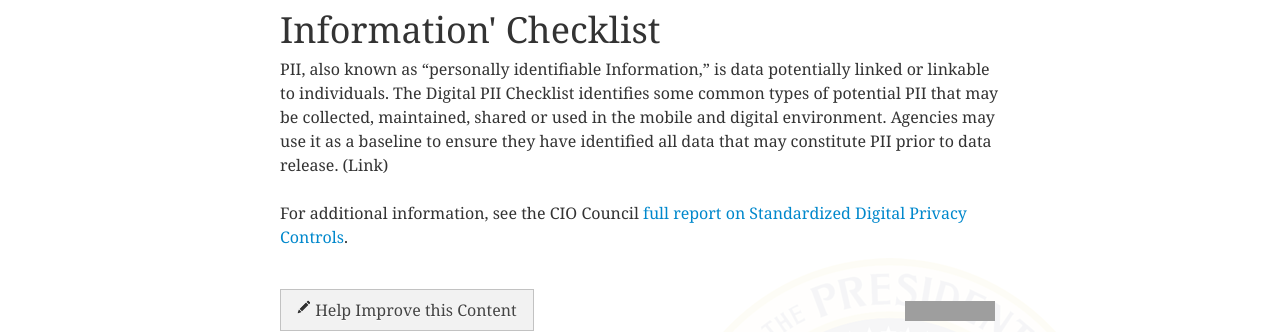
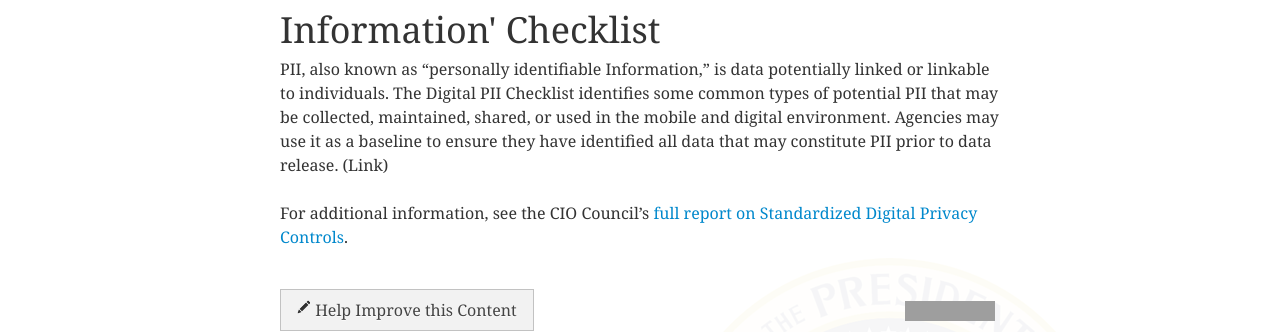
Before and after one commit to gbinal/p-o-d.github.com, a Jekyll site: the page built from digital-pii-checklist.md, in a window 1280 px wide. Shown: the part 147-479 px from the top of the page. Built offline with Jekyll 4.4.1, drawn with Linux system fonts in a browser that asks for light colours; nearby versions of some CDN libraries; grey boxes are pictures that could not be loaded.

Commit message:
Minor copyediting changes
Adding a serial comma and a possessive.

```diff
--- a/digital-pii-checklist.md
+++ b/digital-pii-checklist.md
@@ -5,6 +5,6 @@ permalink: /digital-pii-checklist/
 filename: digital-pii-checklist.md
 ---
 
-PII, also known as “personally identifiable Information,” is data potentially linked or linkable to individuals. The Digital PII Checklist identifies some common types of potential PII that may be collected, maintained, shared or used in the mobile and digital environment. Agencies may use it as a baseline to ensure they have identified all data that may constitute PII prior to data release.  (Link)
+PII, also known as “personally identifiable Information,” is data potentially linked or linkable to individuals. The Digital PII Checklist identifies some common types of potential PII that may be collected, maintained, shared, or used in the mobile and digital environment. Agencies may use it as a baseline to ensure they have identified all data that may constitute PII prior to data release.  (Link)
 
-For additional information, see the CIO Council [full report on Standardized Digital Privacy Controls](https://cio.gov/wp-content/uploads/downloads/2012/12/Standardized_Digital_Privacy_Controls.pdf).
+For additional information, see the CIO Council's [full report on Standardized Digital Privacy Controls](https://cio.gov/wp-content/uploads/downloads/2012/12/Standardized_Digital_Privacy_Controls.pdf).
```
